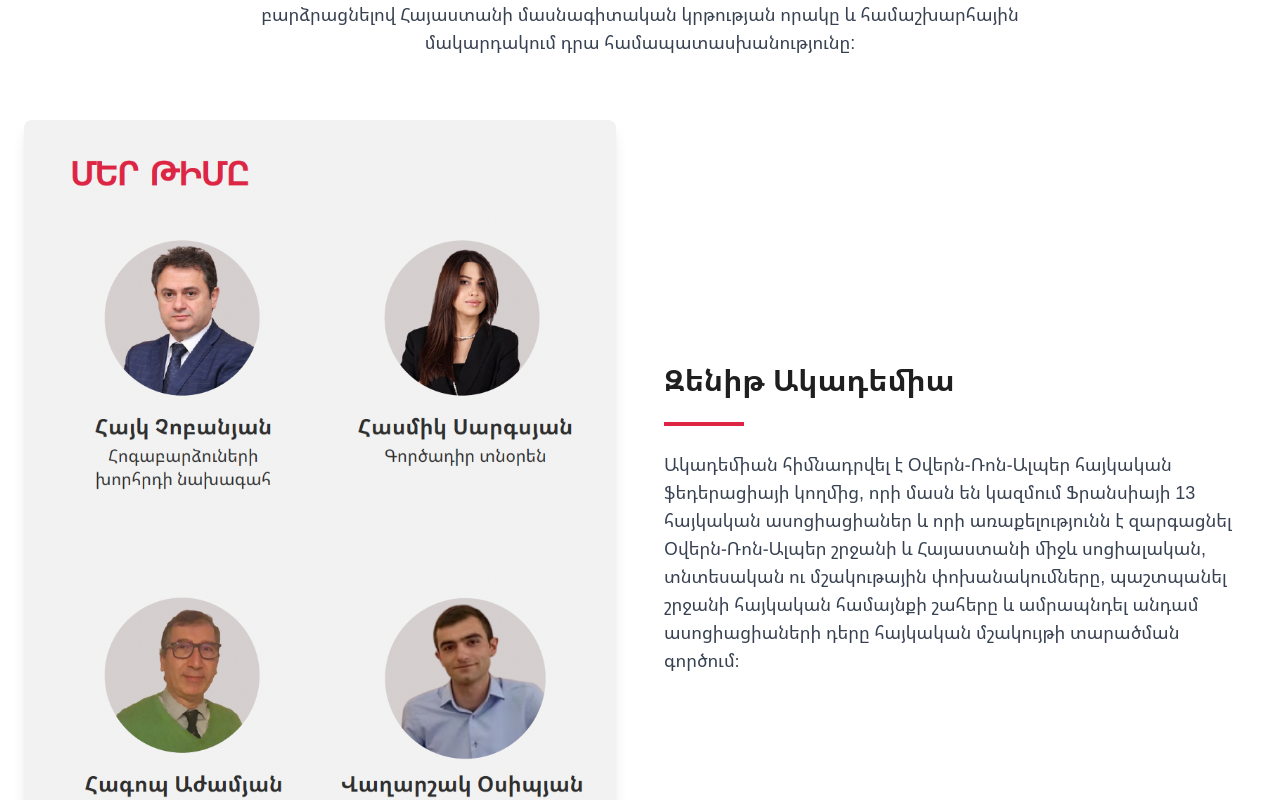
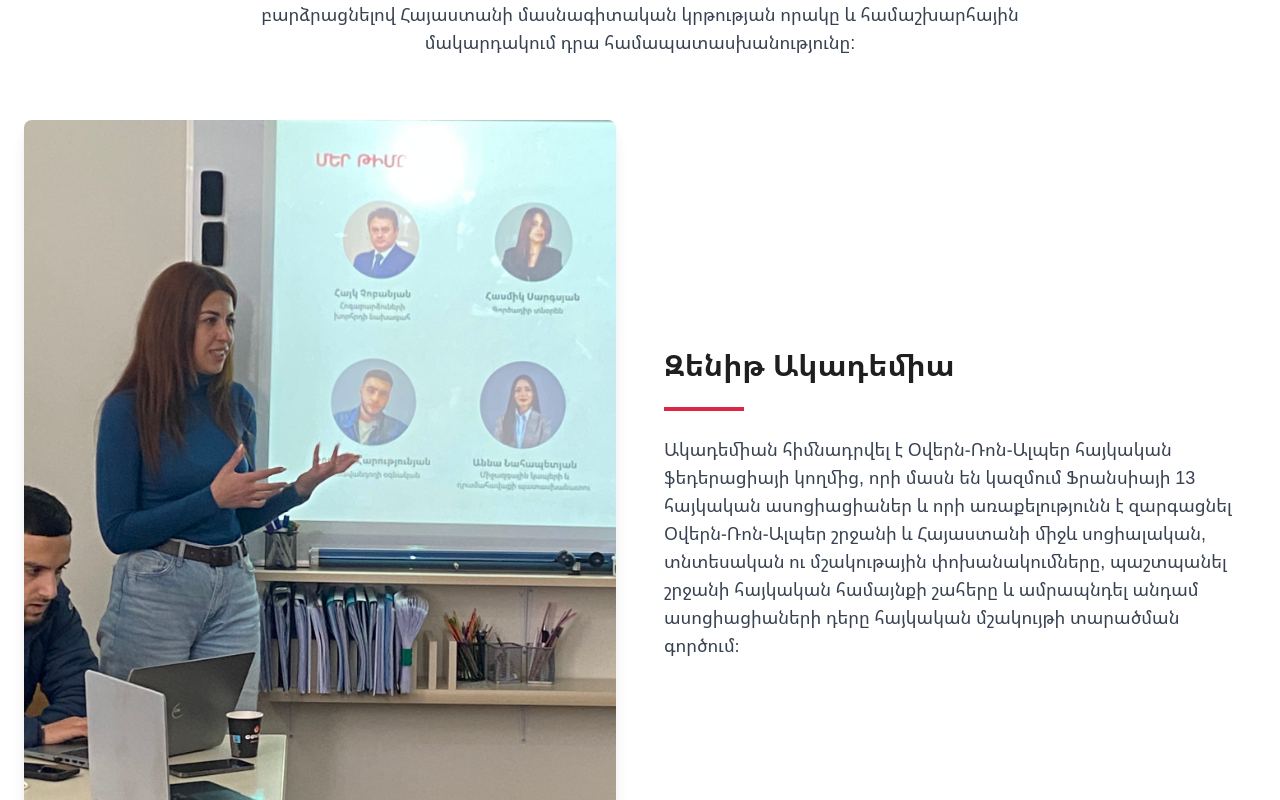
Before and after one commit to fulfilledbyai/zenith-academy-web, a React (Vite) app: page / in a window 1280 px wide. Shown: the part 1160-1960 px from the top of the page. Built offline with nearby package versions, Linux system fonts and the light colour scheme.

Commit message:
Update Zenith Academy section image
Replaces the current image with a new one.

```diff
--- a/src/pages/Index.tsx
+++ b/src/pages/Index.tsx
@@ -115,7 +115,7 @@ const Index = () => {
 
           <div className="grid grid-cols-1 lg:grid-cols-2 gap-12 items-center">
             <div className="rounded-lg overflow-hidden shadow-lg">
-              <img src="/lovable-uploads/b7e4d552-e044-4801-b8b5-39943b295f3e.png" alt="Zenith Academy Workshop" className="w-full h-auto" />
+              <img src="/lovable-uploads/22ba7e57-e9d6-4882-8081-3eb0c0976729.png" alt="Zenith Academy Workshop" className="w-full h-auto" />
             </div>
 
             <div>
```
Also changed, not shown: public/lovable-uploads/22ba7e57-e9d6-4882-8081-3eb0c0976729.png (added).
